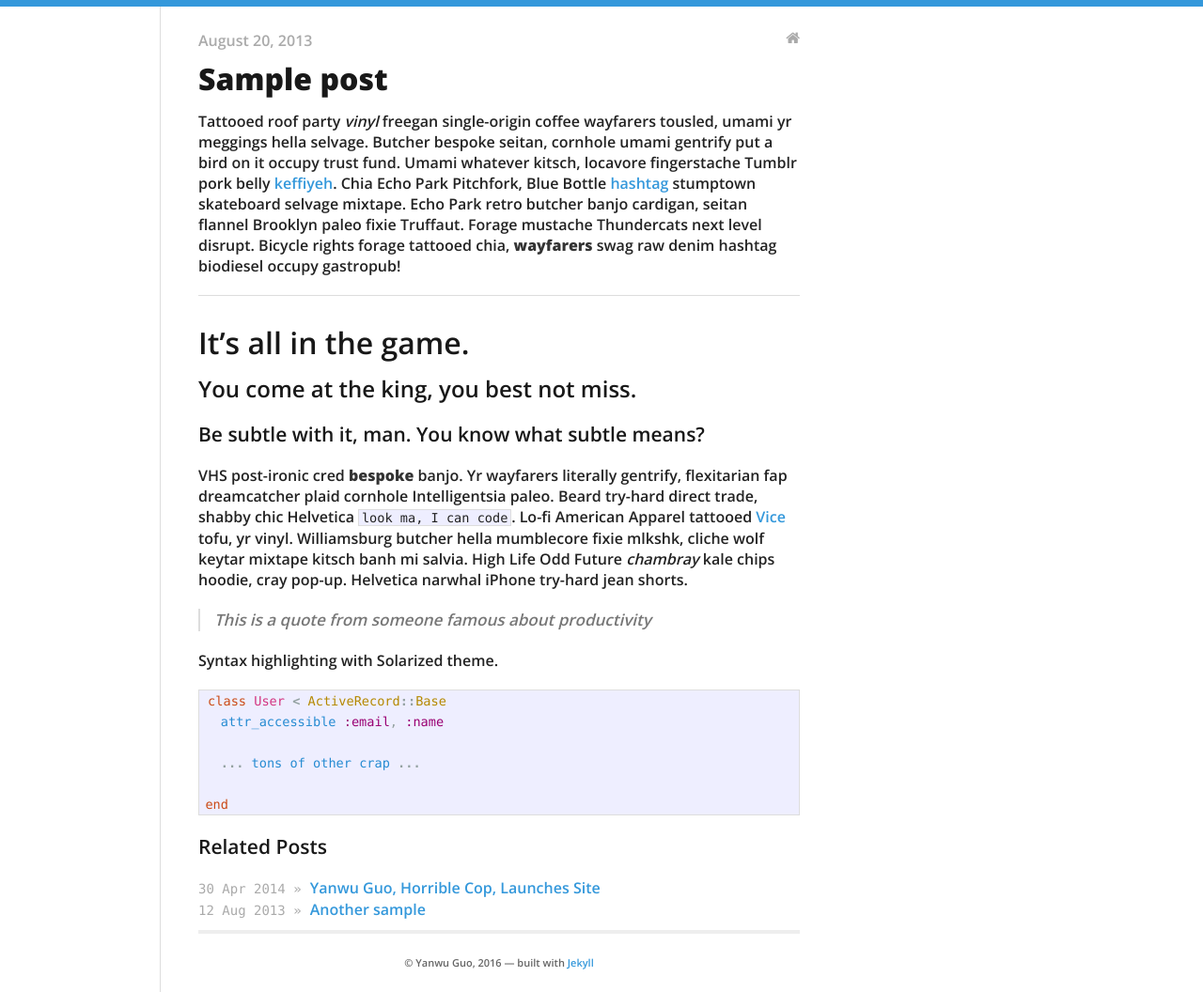
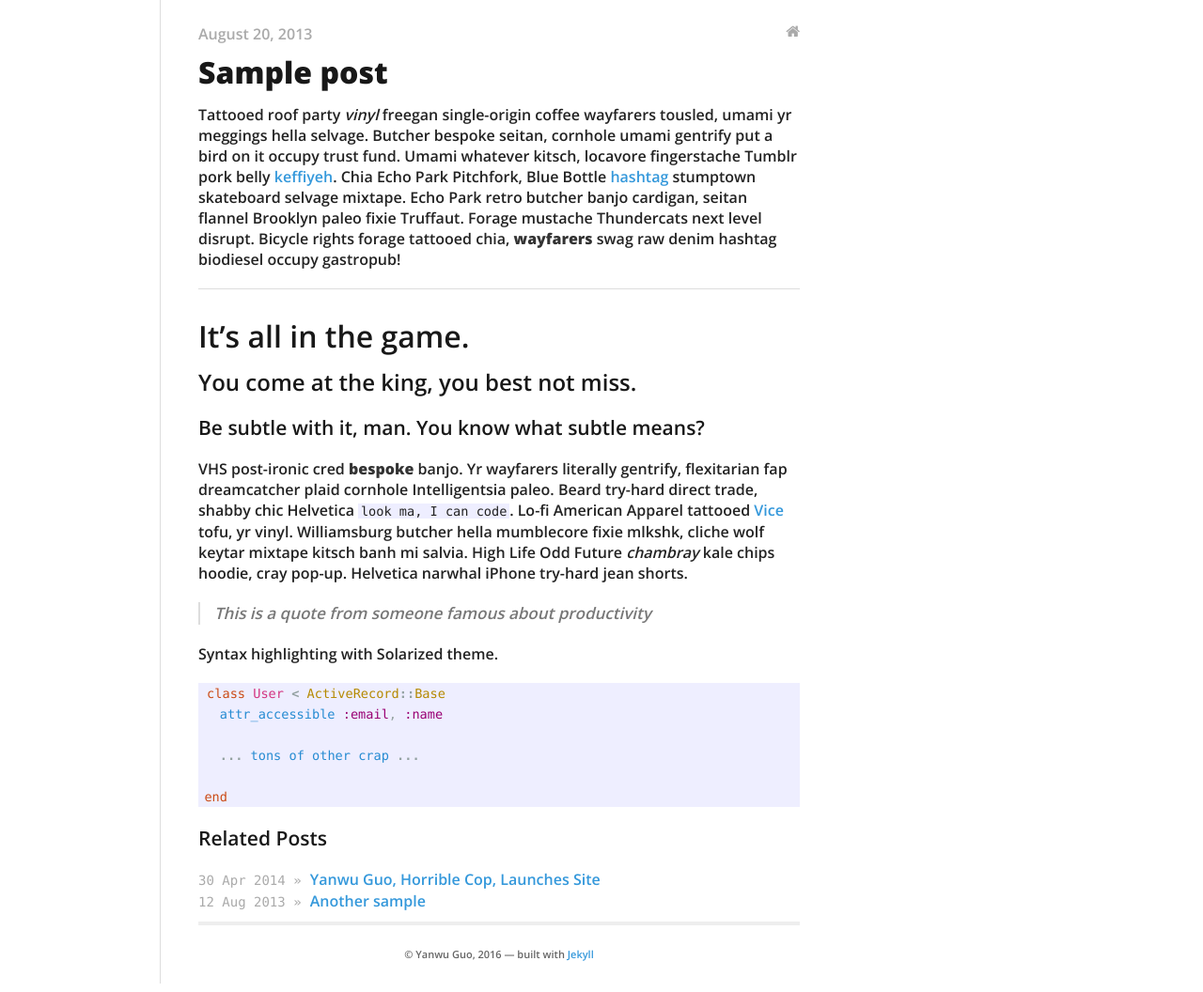
Before and after one commit to yanwuguo/yanwuguo.github.io, a Jekyll site: the page built from _posts/2013-08-20-sample-post.md, in a window 1280 px wide. Shown: the whole page at 94% size. Built offline with Jekyll 4.4.1, drawn with Linux system fonts in a browser that asks for light colours; nearby versions of some CDN libraries.

Commit message:
Update screen.css

```diff
--- a/_includes/css/screen.css
+++ b/_includes/css/screen.css
@@ -13,7 +13,7 @@ body {
   color: #222222;
   line-height: 24px;
   margin: 0;
-  border-top: 7px solid {{ site.data.theme.highlight_color }};
+  border-top: 0px solid {{ site.data.theme.highlight_color }};
 }
 
 h1, h2, h3, h4, h5, h6 {
@@ -121,7 +121,7 @@ nav h1, nav h2 {
 }
 
 #post pre {
-  border: 1px solid #ddd;
+  border: 0px solid #ddd;
   background-color: #eef;
   padding: 0 .4em;
   margin-bottom: 20px !important;
@@ -133,7 +133,7 @@ nav h1, nav h2 {
 }
 
 #post code {
-  border: 1px solid #ddd;
+  border: 0px solid #ddd;
   background-color: #eef;
   font-size: 85%;
   padding: 0 .2em;
```
